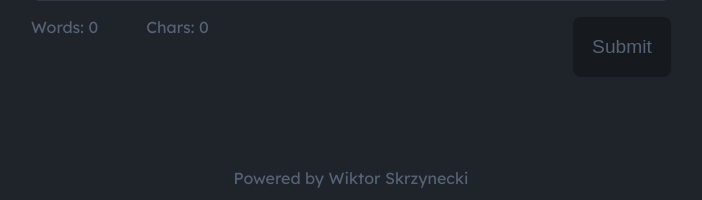
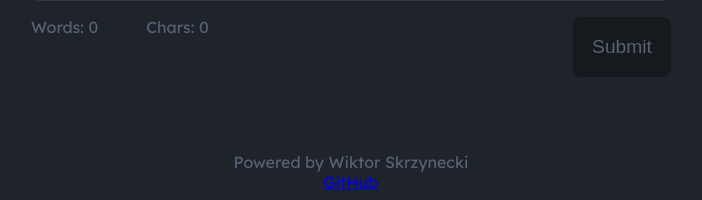
Before and after one commit to Hadevsh/Moodful, a Flask app: page / in a window 1280 px wide. Shown: the part 600-800 px from the top of the page, without its empty margins (289-991 px from the left). Run offline with Flask 3, Linux system fonts and the light colour scheme.

Commit message:
Add github link to footer

```diff
--- a/app/static/css/base.css
+++ b/app/static/css/base.css
@@ -82,7 +82,7 @@ footer {
     left: 0;
     bottom: 0;
     width: 100%;
-    height: 2rem;
+    height: 3rem;
     color: var(--background-text);
     text-align: center;
 }
--- a/app/templates/base.html
+++ b/app/templates/base.html
@@ -13,7 +13,8 @@
 
     {% block content %}{% endblock %} <!-- Each sub-page has it's own block -->
     <footer>
-        Powered by Wiktor Skrzynecki
+        <p>Powered by Wiktor Skrzynecki</p>
+        <a href="https://github.com/Hadevsh" target="_blank">GitHub</a>
     </footer>
 
     <script src="{{ url_for('static', filename='js/base.js') }}"></script> <!-- Base script (for all sub-pages) -->
```
